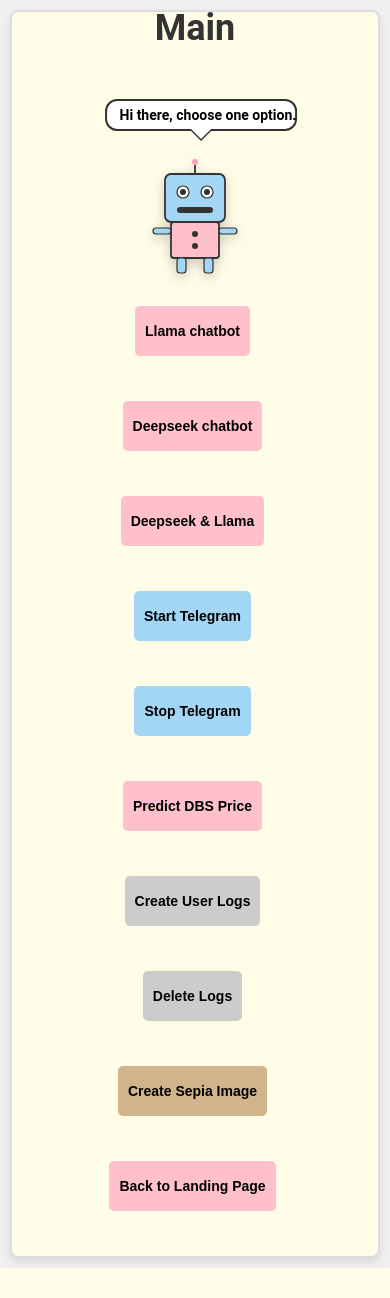
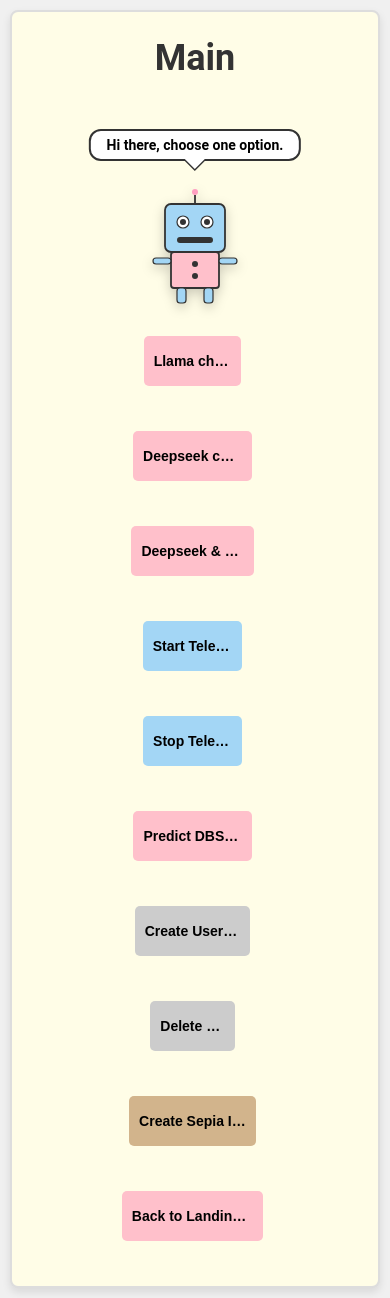
Before and after one commit to miqqie/dbs_pred, a Flask app: page /main in a window 390 px wide. Before the commit the page ends 1268 px from the top, so only its background shows below. Run offline with Flask 3, Linux system fonts and the light colour scheme; parts of the project's set-up code (start-up, migrations or seed data) failed here and were passed over.

Commit message:
update mobile main

```diff
--- a/static/styles.css
+++ b/static/styles.css
@@ -135,6 +135,12 @@ h2 {
     margin-bottom: 20px;
     position: relative;
     z-index: 10;
+}
+
+@media (max-width: 768px) {
+    .main-container h2[style*="font-size: 36px"] {
+        margin-top: 10px;
+    }
 }
 
 .main-container .main-content {
@@ -360,7 +366,7 @@ p {
         top: 0;
         margin-bottom: 25px;
         display: block;
-        width: 80%;
+        width: 90%;
         margin-left: auto;
         margin-right: auto;
     }
@@ -413,7 +419,7 @@ p {
         min-height: 50px !important;
         max-height: 50px !important;
         white-space: nowrap !important;
-        width: 100% !important;
+        width: 85% !important;
         max-width: none !important;
         margin: 0 auto 15px auto !important;
         font-size: 14px !important;
```
